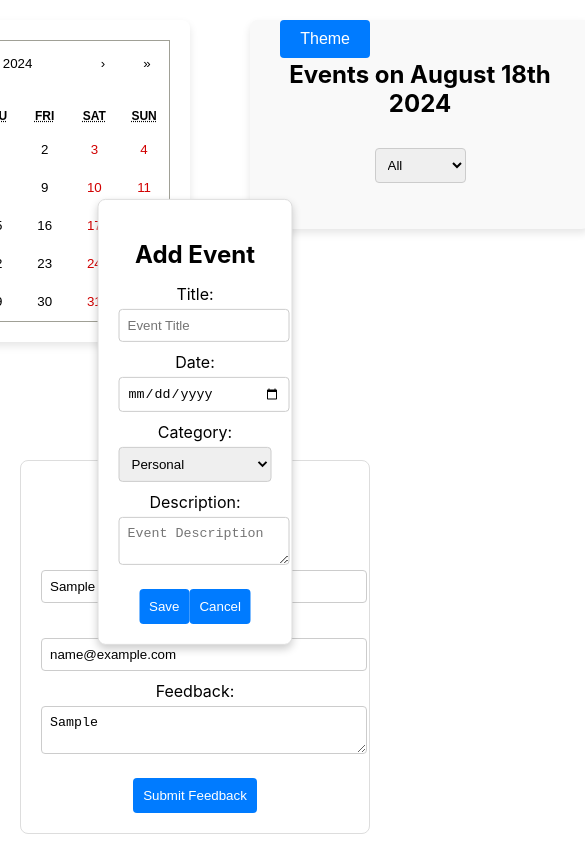
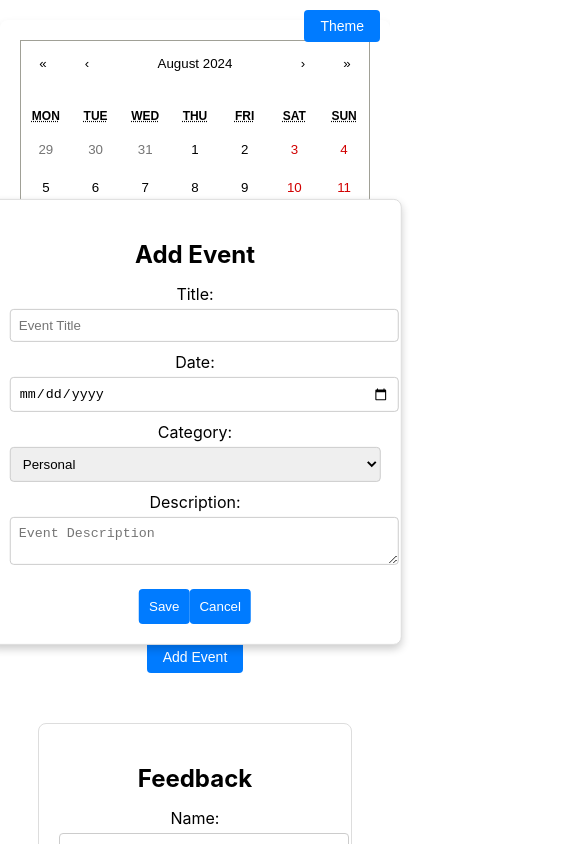
Before and after one commit to Sheenu0104/calendar, a React (Create React App) app: page / in a window 390 px wide. Both pictures are taken after typing "Sample", "name@example.com", "Sample" into the empty fields and a click on the button "Add Event". Shown: the top 844 px of the page, 585 px wide, since content can reach past the window. Built offline with nearby package versions, Linux system fonts and the light colour scheme.

Commit message:
Update CalendarApp.css

```diff
--- a/src/components/CalendarApp.css
+++ b/src/components/CalendarApp.css
@@ -2,17 +2,18 @@
 .app-container {
   text-align: center;
   transition: background-color 0.3s, color 0.3s; /* Smooth transition for theme change */
+  padding: 10px; /* Add padding for small screens */
 }
 
 .calendar-events-container {
   display: flex;
-    justify-content: center;
-    align-items: flex-start;
+  flex-direction: column; /* Stack calendar and events vertically on small screens */
+  align-items: center;
   margin-bottom: 20px;
 }
 
 .calendar-section, .events-section {
-    margin: 0 20px;
+  margin: 10px 0; /* Adjust margins for small screens */
 }
 
 /* Add Event Button */
@@ -44,6 +45,10 @@
 /* Feedback Form Container */
 .feedback-container {
   margin-top: 20px;
+  padding: 10px; /* Add padding for small screens */
+  display: flex;
+  flex-direction: column;
+  align-items: center;
 }
 
 /* Modal Styles */
@@ -58,6 +63,8 @@
   border-radius: 8px;
   box-shadow: 0 4px 8px rgba(0,0,0,0.2);
   z-index: 1000;
+  width: 90%; /* Make modal responsive */
+  max-width: 500px;
 }
 
 .modal-overlay {
@@ -171,3 +178,32 @@
   border-radius: 4px;
   margin-bottom: 5px;
 }
+
+/* Responsive Design */
+@media (min-width: 768px) {
+  .calendar-events-container {
+    flex-direction: row; /* Align calendar and events side by side on larger screens */
+  }
+
+  .calendar-section, .events-section {
+    margin: 0 20px;
+  }
+}
+
+@media (max-width: 480px) {
+  .theme-toggle-button {
+    font-size: 14px;
+    padding: 8px 16px;
+    top: 10px;
+    right: 10px;
+  }
+
+  .add-event-button {
+    font-size: 14px;
+    padding: 8px 16px;
+  }
+
+  .modal {
+    width: 95%; /* Adjust modal width on very small screens */
+  }
+}
```
Lines whose indentation alone changed are shown as unchanged.
